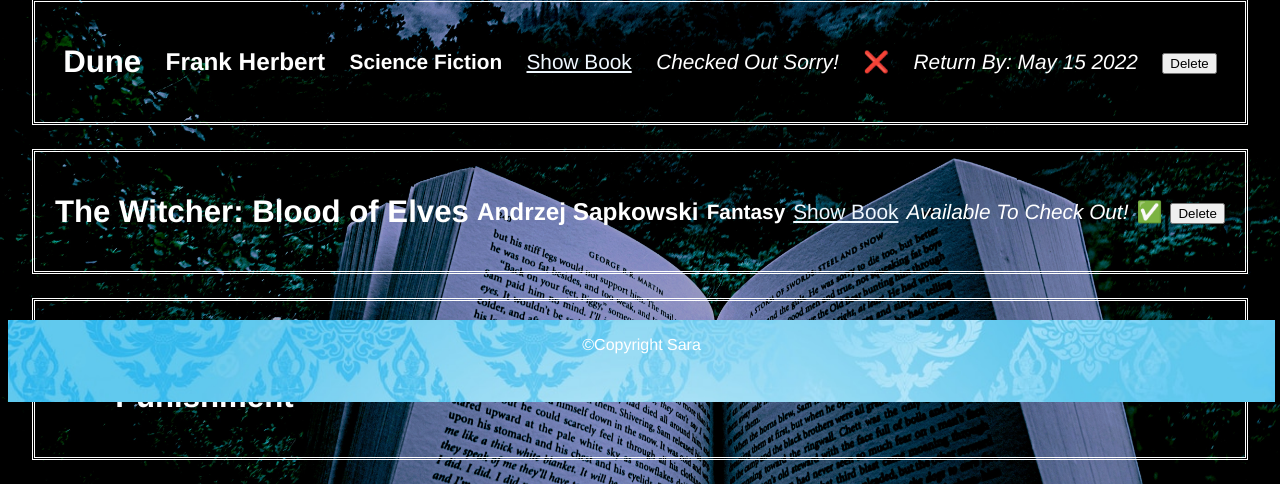
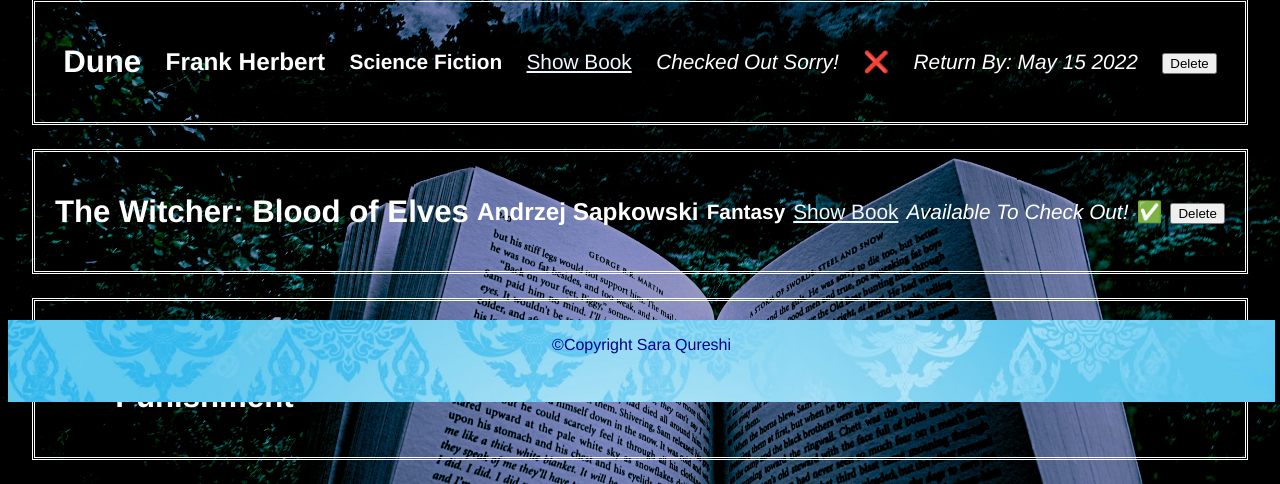
Before and after one commit to sreadytocode/week3_weekend_homework, a Flask app: page /library in a window 1280 px wide. Shown: the part 398-882 px from the top of the page. Run offline with Flask 2, Linux system fonts and the light colour scheme.

Commit message:
Changed footer font colour

```diff
--- a/static/css/main.css
+++ b/static/css/main.css
@@ -72,4 +72,5 @@ footer {
     bottom: 0;
     width: 99%;
     height: 2.5rem;
+    color: darkblue;
 }
--- a/templates/base.html
+++ b/templates/base.html
@@ -21,6 +21,6 @@
     {% block content %} {% endblock %}
 </body>
 <footer>
-    <p>&copy;Copyright Sara</p>
+    <p>&copy;Copyright Sara Qureshi</p>
 </footer>
 </html>
--- a/templates/index.html
+++ b/templates/index.html
@@ -1,10 +1,10 @@
 {% extends "base.html" %}
 
 {% block content %}
+
 <h1 class="subheading">All Library Books!</h1>
 
 <form class="subheading" action="/library" method="post">
-
 
     <label for="title">Title:</label>
     <input type="text" name="title" id="title">
```
Lines whose indentation alone changed are shown as unchanged.
